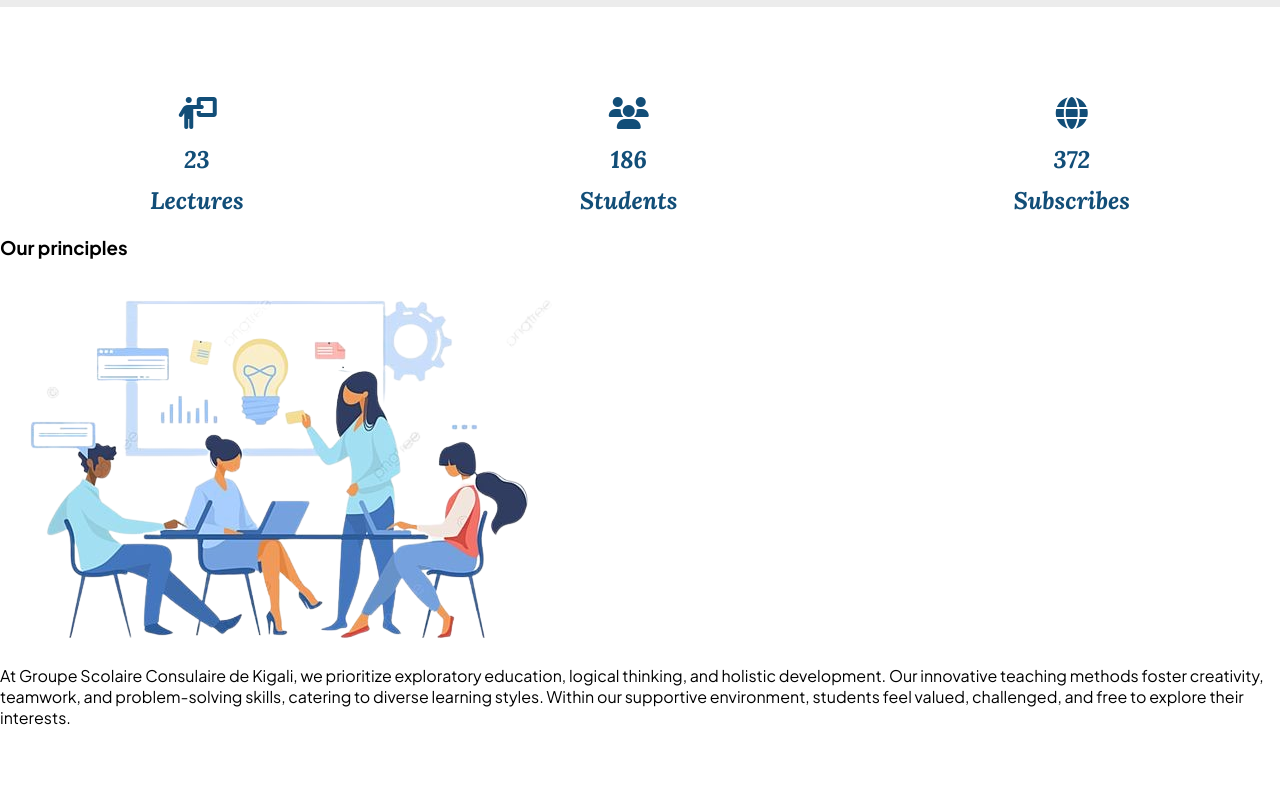
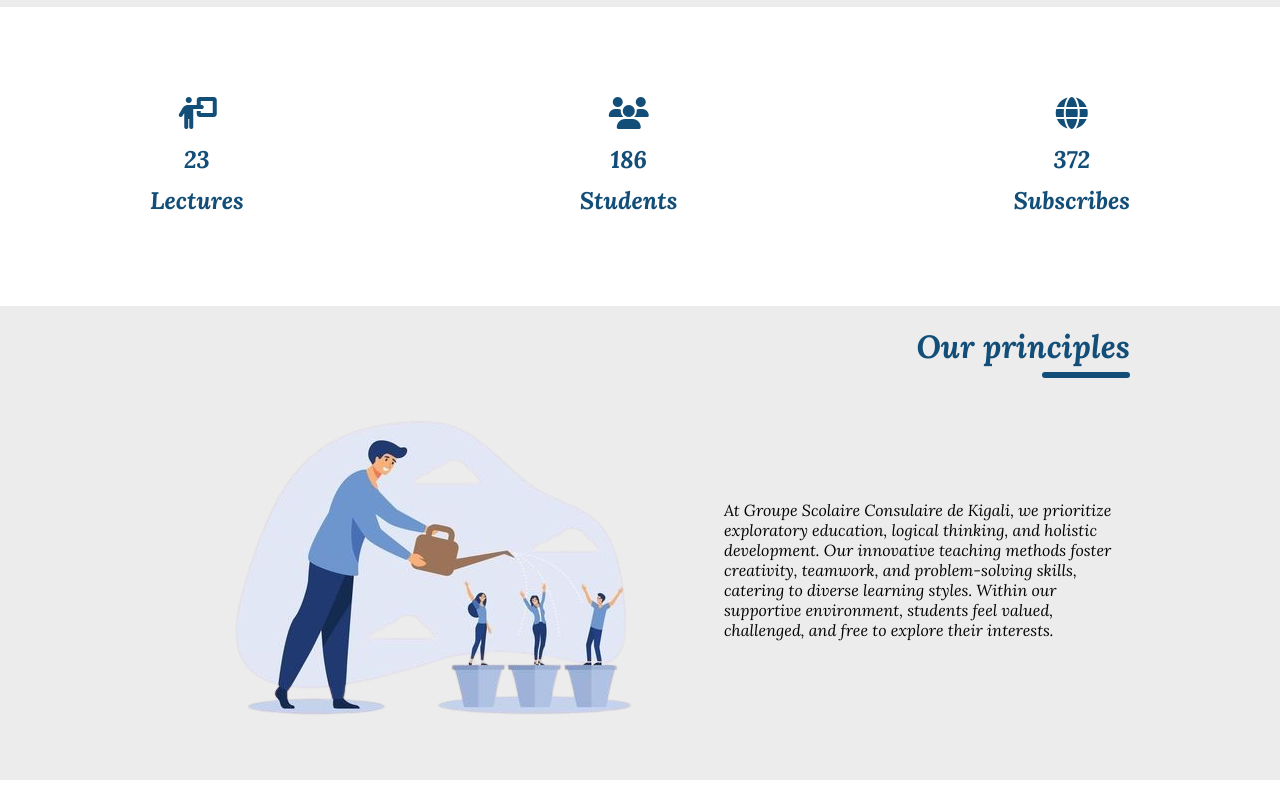
Before and after one commit to AnicetChiza/online-registration, a plain HTML site: page vendors/index.html in a window 1280 px wide. Shown: the part 1598-2398 px from the top of the page. Before the commit the page ends 2346 px from the top, so only its background shows below. Drawn offline with Linux system fonts and the light colour scheme; a web font is replaced by a local one.

Commit message:
add to my repository

```diff
--- a/css/style.css
+++ b/css/style.css
@@ -250,3 +250,43 @@ span {
     font-weight: 700;
     font-family: "Lora", serif;
 }
+
+
+/*** OUR PRINCIPLES ***/
+
+.principles {
+    padding: 20px 150px;
+    margin-top: 70px;
+    background-color: var(--grayColor);
+}
+
+.principles h3 {
+    font-size: 2rem;
+    font-style: italic;
+    text-align: end;
+    color: var(--blueColor);
+    font-family: "Lora", serif;
+}
+
+.principles h4 {
+    width: 5.5rem;
+    border-radius: 10px;
+    margin-top: 5px;
+    margin-bottom: 2px;
+    text-align: end;
+    border: 3px solid var(--blueColor);
+}
+
+.princ {
+    display: flex;
+    justify-content: space-between;
+}
+
+.principles-items {
+    display: flex;
+    align-items: center;
+    gap: 10px;
+    font-style: italic;
+    font-family: "Lora", serif;
+    -webkit-column-gap: 10px;
+}
--- a/vendors/index.html
+++ b/vendors/index.html
@@ -103,10 +103,13 @@
 
         <div class="principles">
             <h3>Our principles</h3>
-            <h4></h4>
+            <div class="princ">
+                <h5></h5>
+                <h4></h4>
+            </div>
             <div class="principles-items">
                 <div>
-                    <p><img src="../images/principle.png" alt=""></p>
+                    <p><img src="../images/principl.png" alt=""></p>
                 </div>
                 <div>
                     <p>At Groupe Scolaire Consulaire de Kigali, we prioritize exploratory education, logical thinking, and holistic development. Our innovative teaching methods foster creativity, teamwork, and problem-solving skills, catering to diverse
```
Also changed, not shown: images/principl.png (added).
